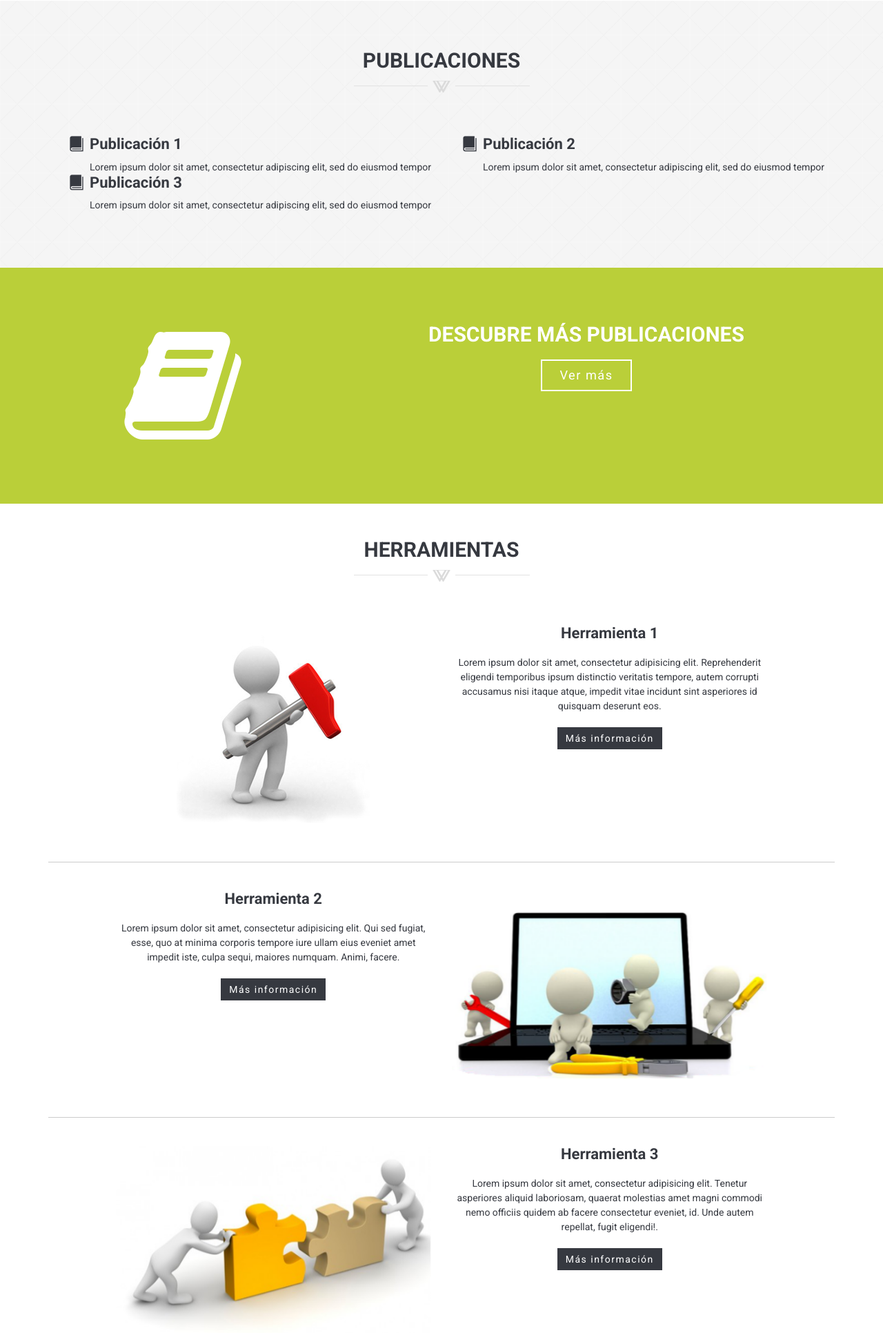
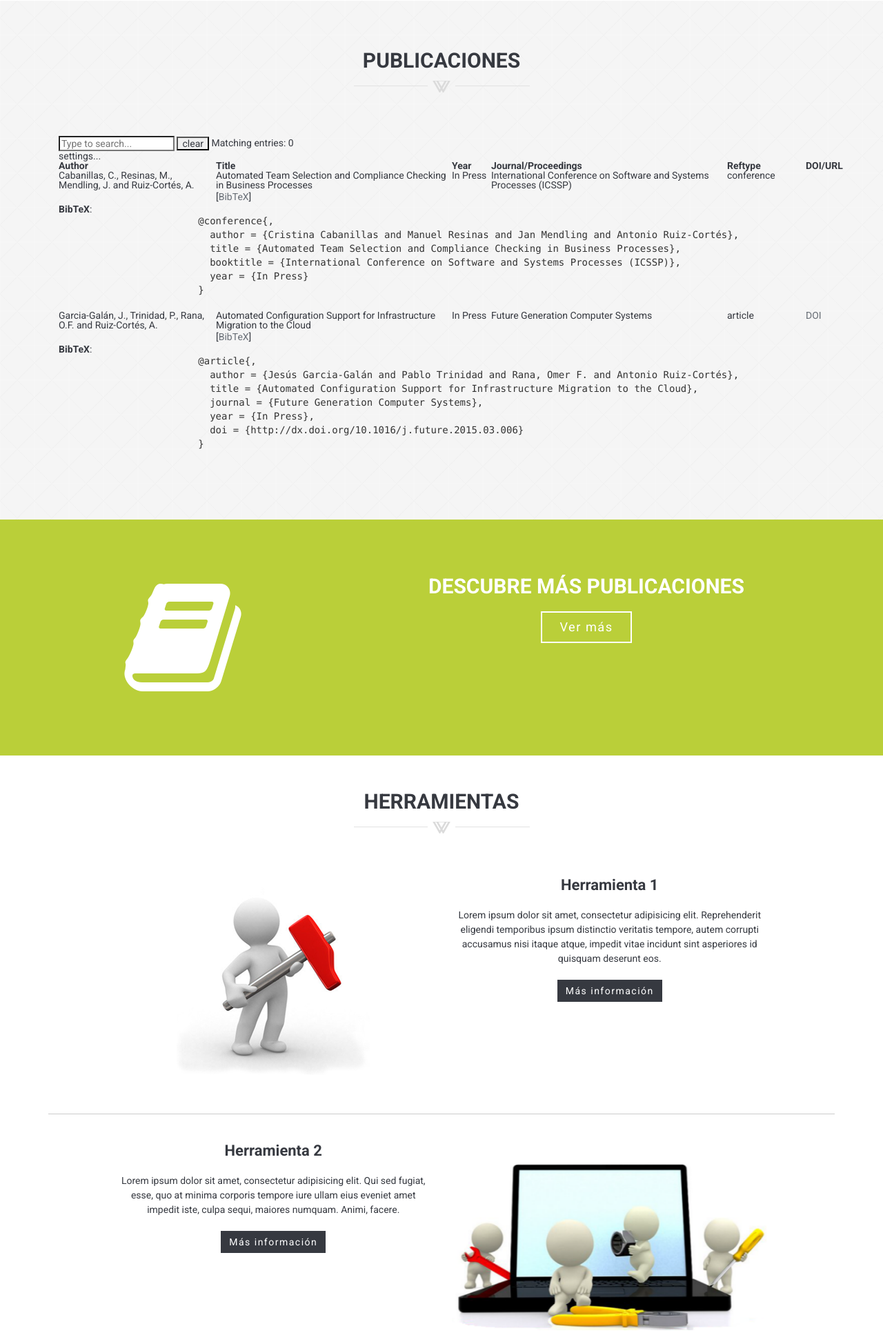
Before and after one commit to CristinaPerea/rcis, a PHP site: page / in a window 1280 px wide. Shown: the part 1573-3505 px from the top of the page at 69% size. Run offline with PHP 8.4, Linux system fonts and the light colour scheme; some libraries are stand-ins or nearby versions; some web fonts are replaced.

Commit message:
Name del login y +

```diff
--- a/index.php
+++ b/index.php
@@ -95,7 +95,7 @@
 
                             <a class="dropdown-toggle link-acceso-restringido" data-toggle="dropdown" id="navLogin" href="#">Acceso Restringido</a>
                             <div class="dropdown-menu" style="padding:17px; border:1px solid black;">
-                                <form class="contact-form" id="formLogin" action="logged.php" method="POST">
+                                <form class="contact-form" id="formLogin" name="formLogin" action="logged.php" method="POST">
                                     <div class="form-group">
                                         <input class="form-control" name="username" id="username" type="text" placeholder="Username" required pattern="[a-zA-Z ]+"> </div>
                                     <div class="form-group">
@@ -307,8 +307,68 @@
 
                     </div> <!-- /.row -->
 
-                    <div class="row">
-                        <div class="col-md-12">
+                    <div class="container">
+                    <body>
+
+                        <form action="" id="quicksearch">
+                        <input type="text" id="qs_field" autocomplete="off" placeholder="Type to search..." /> <input type="button" onclick="clearQS()" value="clear" />
+                        <span id="searchstat">Matching entries: <span id="stat">0</span></span>
+                        <div id="showsettings" onclick="toggleSettings()">settings...</div>
+                        <div id="settings" class="hidden">
+                        <ul>
+                        <li><input type="checkbox" class="search_setting" id="opt_searchAbs" onchange="updateSetting(this)"><label for="opt_searchAbs"> include abstract</label></li>
+                        <li><input type="checkbox" class="search_setting" id="opt_searchRev" onchange="updateSetting(this)"><label for="opt_searchRev"> include review</label></li>
+                        <li><input type="checkbox" class="search_setting" id="opt_useRegExp" onchange="updateSetting(this)"><label for="opt_useRegExp"> use RegExp</label></li>
+                        <li><input type="checkbox" class="search_setting" id="opt_noAccents" onchange="updateSetting(this)"><label for="opt_noAccents"> ignore accents</label></li>
+                        </ul>
+                        </div>
+                        </form>
+                        <table id="qs_table" border="1">
+                        <thead><tr><th width="20%">Author</th><th width="30%">Title</th><th width="5%">Year</th><th width="30%">Journal/Proceedings</th><th width="10%">Reftype</th><th width="5%">DOI/URL</th></tr></thead>
+                        <tbody><tr id="" class="entry">
+                            <td>Cabanillas, C., Resinas, M., Mendling, J. and Ruiz-Cort&eacute;s, A.</td>
+                            <td>Automated Team Selection and Compliance Checking in Business Processes <p class="infolinks">[<a href="javascript:toggleInfo('','bibtex')">BibTeX</a>]</p></td>
+                            <td>In Press</td>
+                            <td>International Conference on Software and Systems Processes (ICSSP)&nbsp;</td>
+                            <td>conference</td>
+                            <td>&nbsp;</td>
+                        </tr>
+                        <tr id="bib_" class="bibtex noshow">
+                        <td colspan="6"><b>BibTeX</b>:
+                        <pre>
+                        @conference{,
+                          author = {Cristina Cabanillas and Manuel Resinas and Jan Mendling and Antonio Ruiz-Cort&eacute;s},
+                          title = {Automated Team Selection and Compliance Checking in Business Processes},
+                          booktitle = {International Conference on Software and Systems Processes (ICSSP)},
+                          year = {In Press}
+                        }
+                        </pre></td>
+                        </tr>
+                        <tr id="" class="entry">
+                            <td>Garcia-Gal&aacute;n, J., Trinidad, P., Rana, O.F. and Ruiz-Cort&eacute;s, A.</td>
+                            <td>Automated Configuration Support for Infrastructure Migration to the Cloud <p class="infolinks">[<a href="javascript:toggleInfo('','bibtex')">BibTeX</a>]</p></td>
+                            <td>In Press</td>
+                            <td>Future Generation Computer Systems&nbsp;</td>
+                            <td>article</td>
+                            <td><a href="http://dx.doi.org/10.1016/j.future.2015.03.006">DOI</a> &nbsp;</td>
+                        </tr>
+                        <tr id="bib_" class="bibtex noshow">
+                        <td colspan="6"><b>BibTeX</b>:
+                        <pre>
+                        @article{,
+                          author = {Jes&uacute;s Garcia-Gal&aacute;n and Pablo Trinidad and Rana, Omer F. and Antonio Ruiz-Cort&eacute;s},
+                          title = {Automated Configuration Support for Infrastructure Migration to the Cloud},
+                          journal = {Future Generation Computer Systems},
+                          year = {In Press},
+                          doi = {http://dx.doi.org/10.1016/j.future.2015.03.006}
+                        }
+                        </pre></td>
+                        </tr>
+                        </tbody>
+                        </table>
+                        <!-- file generated by JabRef -->
+                        </body>
+                       <!-- <div class="col-md-12">
                             <ul class="">
                                 <li class="col-md-6">
                                     <h4 class="col-md-1"><span class="icon-book"></span></h4>
@@ -335,10 +395,10 @@
                                     </a>
                                 </li>
                               </ul>
-                        </div>
+                        </div>-->
                     </div>
 
-                </div> <!-- /.container -->
+                </div>
             </div>
           </section>
           <!-- End cta -->
```
